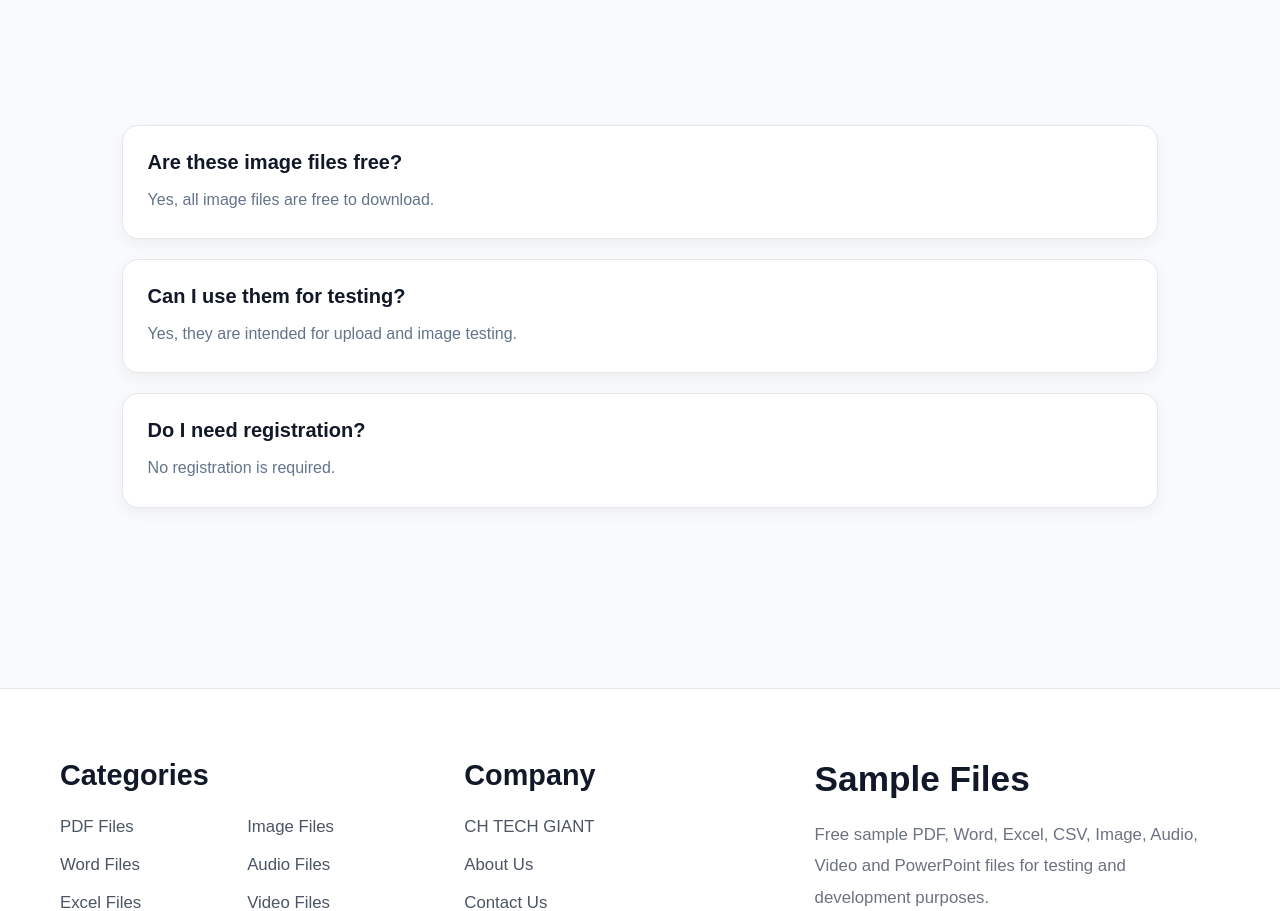
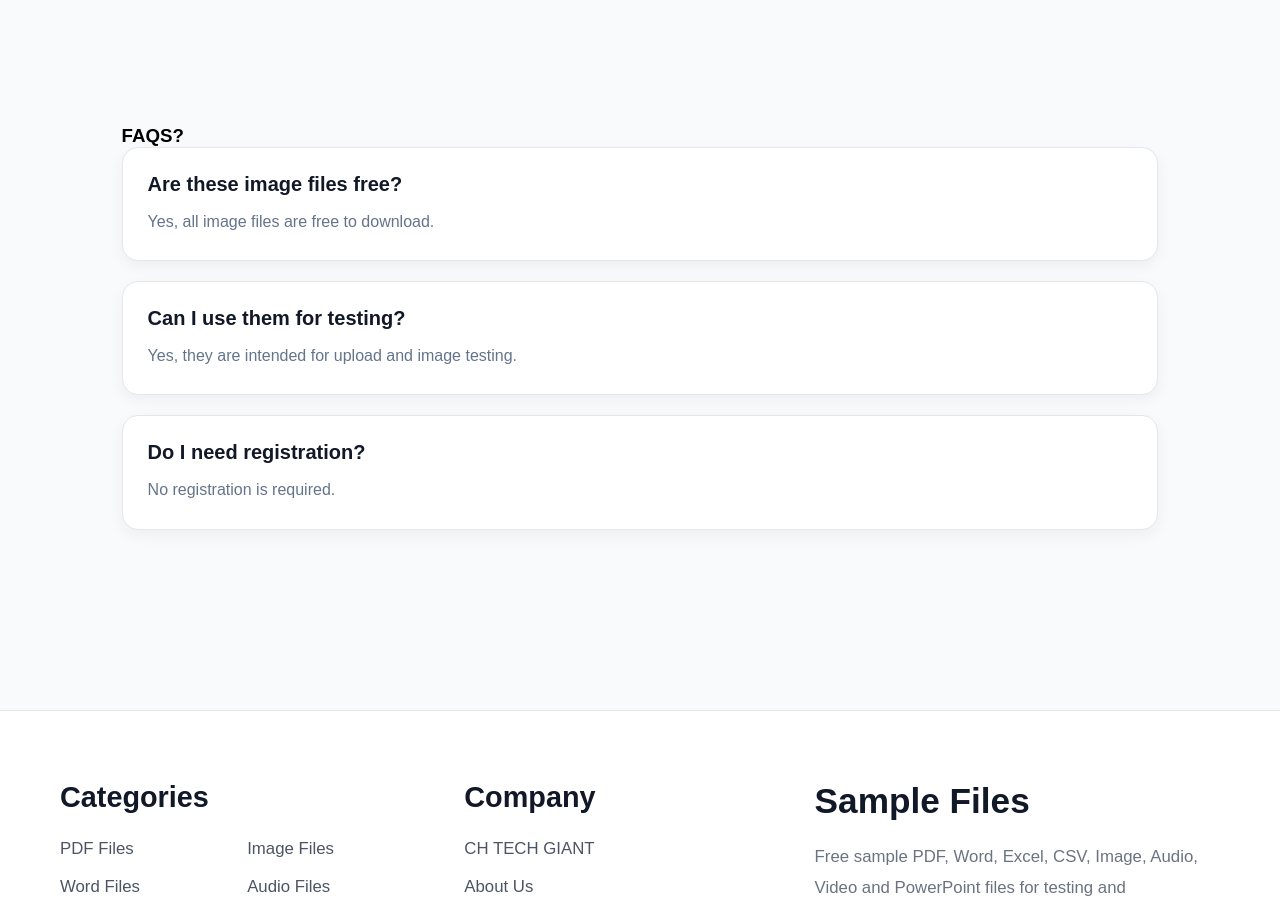
Before and after one commit to harichandranc/sample-files, a React (Vite) app: page /image-files in a window 1280 px wide. Shown: the part 1220-2131 px from the top of the page. Built offline with nearby package versions, Linux system fonts and the light colour scheme.

Commit message:
updated service page

```diff
--- a/src/pages/ImageFiles.jsx
+++ b/src/pages/ImageFiles.jsx
@@ -75,6 +75,7 @@ function ImageFiles() {
 
       <section className="faq-section">
         <div className="container">
+          <h3>FAQS?</h3>
           <div className="faq-item">
             <h3>Are these image files free?</h3>
             <p>Yes, all image files are free to download.</p>
```
